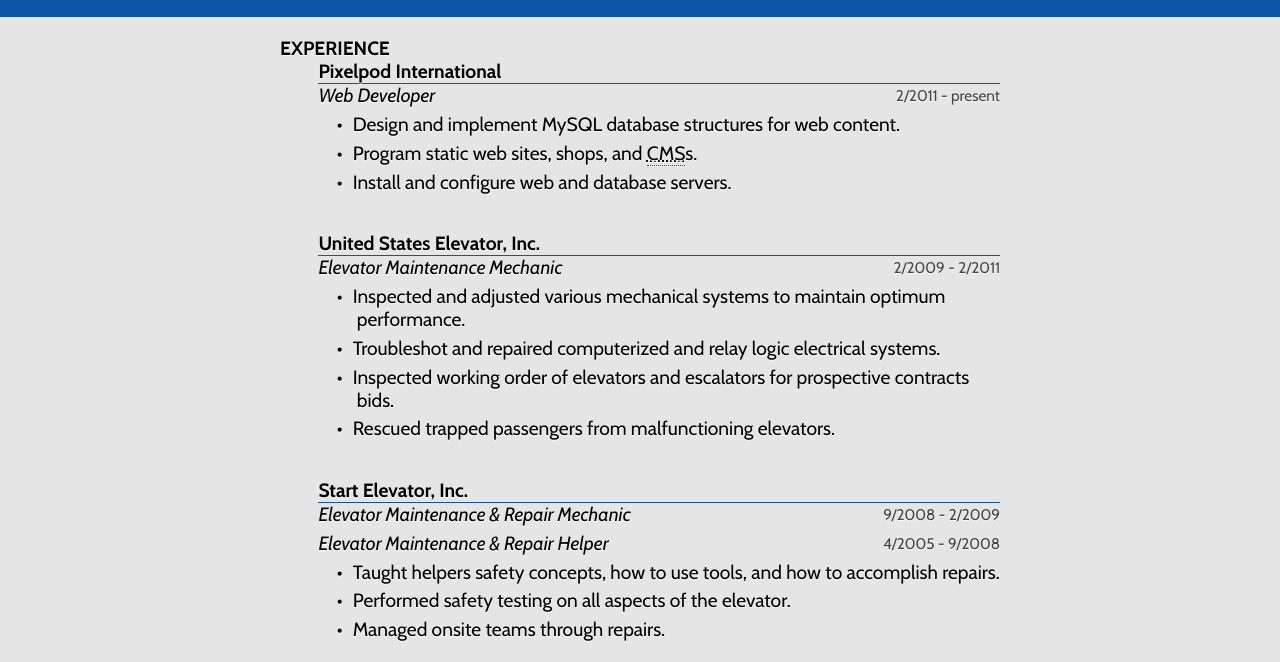
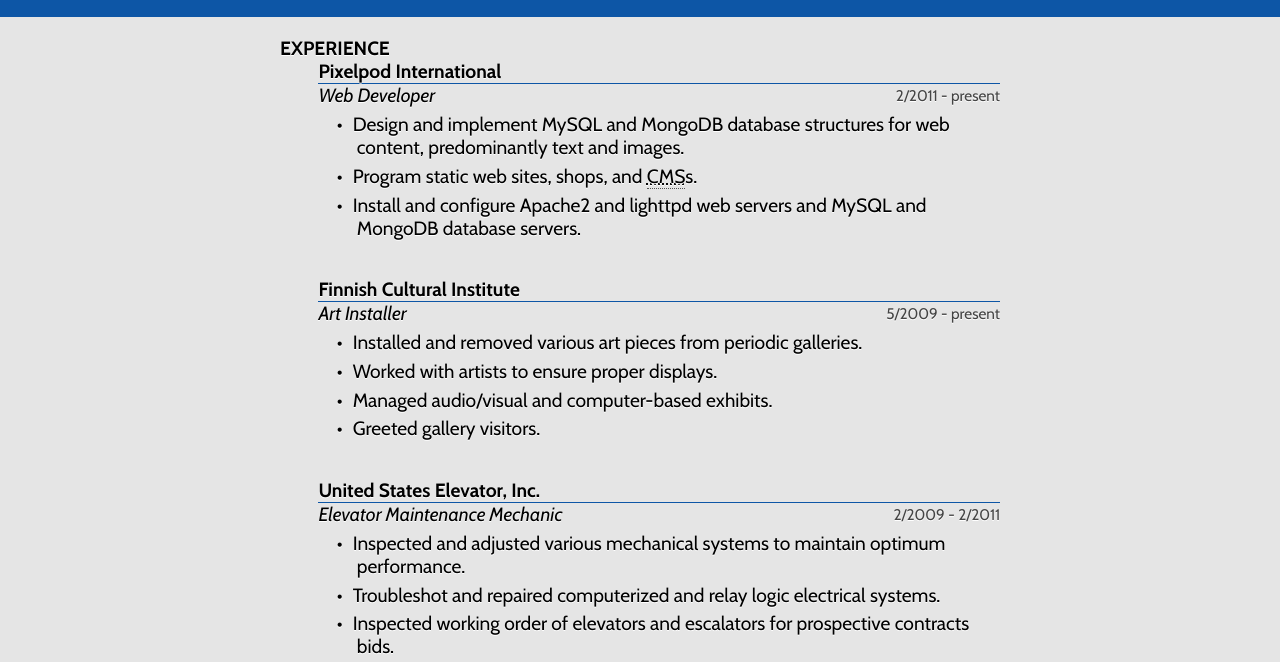
Before and after one commit to openback/resume, a plain HTML site: page index.html in a window 1280 px wide. Shown: the part 138-800 px from the top of the page. Drawn offline with nearby package versions, Linux system fonts and the light colour scheme.

Commit message:
Added Finnish Cultural Institute

```diff
--- a/index.html
+++ b/index.html
@@ -38,9 +38,20 @@
 							<span class="title">Web Developer</span>
 							<div class="timeframe"><time class="started" datetime="2011-02-01">2/2011</time> - <span class="ended">present</span></div>
 							<ul class="duties">
-								<li>Design and implement MySQL database structures for web content.</li>
+								<li>Design and implement MySQL and MongoDB database structures for web content, predominantly text and images.</li>
 								<li>Program static web sites, shops, and <abbr title="Content Management System">CMS</abbr>s.</li>
-								<li>Install and configure web and database servers.</li>
+								<li>Install and configure Apache2 and lighttpd web servers and MySQL and MongoDB database servers.</li>
+							</ul>
+						</li>
+						<li class="experience">
+							<h1 class="company">Finnish Cultural Institute</h1>
+							<span class="title">Art Installer</span>
+							<div class="timeframe"><time class="started" datetime="2011-05-09">5/2009</time> - <span class="ended">present</span></div>
+							<ul class="duties">
+								<li>Installed and removed various art pieces from periodic galleries.</li>
+								<li>Worked with artists to ensure proper displays.</li>
+								<li>Managed audio/visual and computer-based exhibits.</li>
+								<li>Greeted gallery visitors.</li>
 							</ul>
 						</li>
 						<li class="experience">
@@ -64,7 +75,7 @@
 							<div class="timeframe"><time class="started" datetime="2005-04-01">4/2005</time> - <time class="ended" datetime="2009-08-01">9/2008</time></div>
 							<ul class="duties">
 								<li>Taught helpers safety concepts, how to use tools, and how to accomplish repairs.</li>
-								<li>Performed safety testing on all aspects of the elevator.</li>
+								<li>Performed safety testing on all aspects of the elevator, including doors, speed regulators, wiring, and code violations.</li>
 								<li>Managed onsite teams through repairs.</li>
 							</ul>
 						</li>
@@ -142,10 +153,13 @@
 								</li>
 								<li><h2>Other:</h2>
 									<ul>
-										<li class="skill">MySQL</li>
 										<li class="skill">jQuery</li>
 										<li class="skill">CakePHP</li>
 										<li class="skill">vim</li>
+										<li class="skill">MySQL</li>
+										<li class="skill">MongoDB</li>
+										<li class="skill">Apache</li>
+										<li class="skill">lighttpd</li>
 									</ul>
 								</li>
 							</ul>
```
